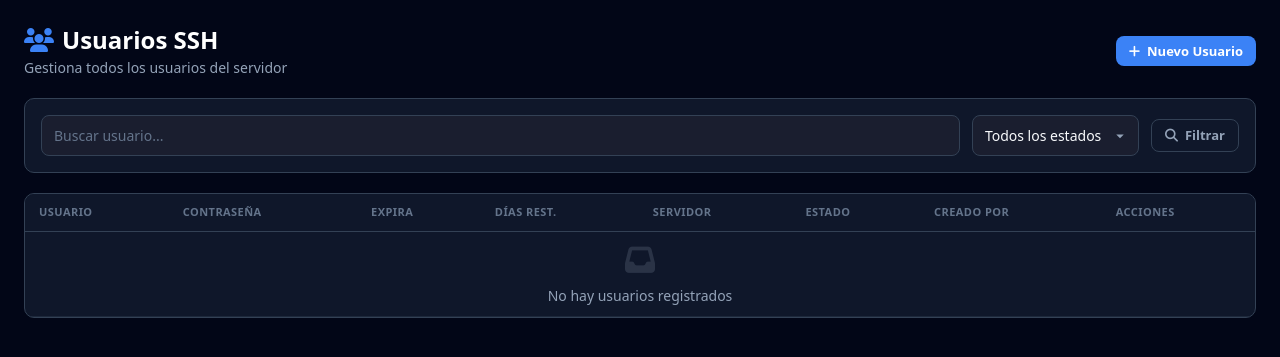
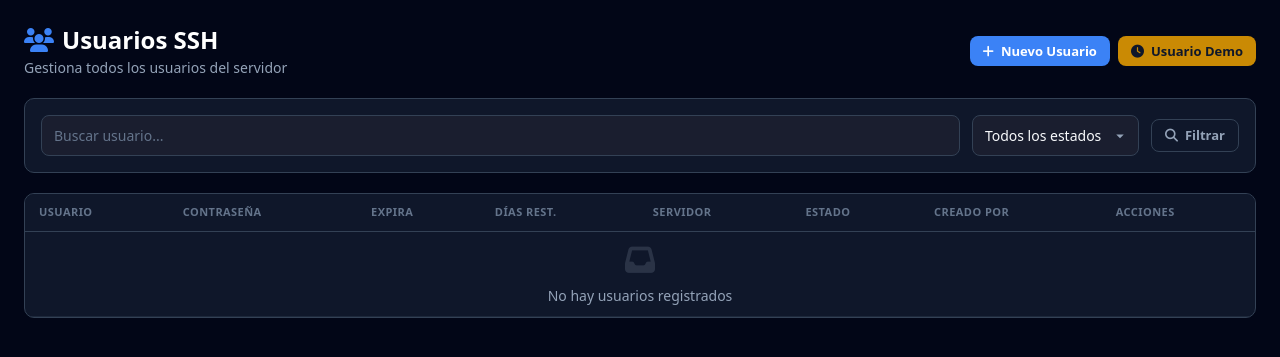
Before and after one commit to snblcl-dev/PanelSSH, a Python web app: template templates/admin/users.html in a window 1280 px wide. Shown: the top 357 px of the page. Run offline with Jinja, Linux system fonts and the light colour scheme; the template is opened without the code that fills it, so the values that code supplies are empty; some libraries are stand-ins or nearby versions.

Commit message:
fix: merge fix/expirados-dropbear + boton Demo en seccion Usuarios
- system_sync_expired_users() ahora bloquea demos expirados al cargar dashboard
- Boton 'Usuario Demo' tambien en /admin/users (no solo dashboard)
- Modal de crear demo en ambas paginas

```diff
--- a/templates/admin/users.html
+++ b/templates/admin/users.html
@@ -8,7 +8,10 @@
             <h1 class="text-xl md:text-2xl font-bold text-white"><i class="fas fa-users text-accent mr-2"></i>Usuarios SSH</h1>
             <p class="text-xs md:text-sm text-muted mt-0.5">Gestiona todos los usuarios del servidor</p>
         </div>
-        <button onclick="openModal('createUserModal')" class="btn btn-primary btn-sm"><i class="fas fa-plus"></i>Nuevo Usuario</button>
+        <div class="flex items-center gap-2">
+            <button onclick="openModal('createUserModal')" class="btn btn-primary btn-sm"><i class="fas fa-plus"></i>Nuevo Usuario</button>
+            <button onclick="openModal('createDemoModal')" class="btn btn-warning btn-sm"><i class="fas fa-clock"></i>Usuario Demo</button>
+        </div>
     </div>
 
     <!-- Filters -->
@@ -131,6 +134,23 @@
     </div>
 </div>
 
+<!-- Modal: Create Demo User -->
+<div class="modal-overlay" id="createDemoModal">
+    <div class="modal-card">
+        <div class="flex items-center justify-between mb-5"><h3 class="text-lg font-bold text-white"><i class="fas fa-clock text-warning mr-2"></i>Usuario Demo</h3><button onclick="closeModal('createDemoModal')" class="text-muted hover:text-white"><i class="fas fa-times text-lg"></i></button></div>
+        <form method="POST" action="{{ url_for('admin.user_create_demo') }}" class="space-y-4">
+            <div><label class="block text-sm font-medium text-muted mb-1.5">Nombre de Usuario</label><input type="text" name="username" class="input" placeholder="Ej: demo1" required></div>
+            <div class="grid grid-cols-2 gap-4">
+                <div><label class="block text-sm font-medium text-muted mb-1.5">Duración (minutos)</label><select name="minutes" class="input"><option value="10">10 minutos</option><option value="30" selected>30 minutos</option><option value="60">1 hora</option><option value="120">2 horas</option><option value="180">3 horas</option></select></div>
+                <div><label class="block text-sm font-medium text-muted mb-1.5">Conexiones</label><input type="number" name="max_connections" class="input" value="1" min="1" max="10"></div>
+            </div>
+            {% if servers %}<div><label class="block text-sm font-medium text-muted mb-1.5">Servidor <span class="text-muted/60 text-xs">(opcional)</span></label><select name="server_id" class="input"><option value="">Local (este servidor)</option>{% for s in servers %}<option value="{{ s.id }}">{{ s.name }}{% if s.location %} · {{ s.location }}{% endif %}</option>{% endfor %}</select></div>{% endif %}
+            <div class="bg-warning/5 border border-warning/20 rounded-lg p-3 text-xs text-muted"><i class="fas fa-info-circle text-warning mr-1"></i>El usuario se <strong class="text-warning">bloqueará automáticamente</strong> al cumplirse el tiempo.</div>
+            <button type="submit" class="btn btn-warning w-full justify-center py-3"><i class="fas fa-clock mr-1.5"></i>Crear Usuario Demo</button>
+        </form>
+    </div>
+</div>
+
 <script>
 function openRenewModal(id,username,days,max){document.getElementById('renewUserId').value=id;document.getElementById('renewUsername').textContent=username;document.getElementById('renewDays').value=days;document.getElementById('renewMaxConn').value=max;openModal('renewUserModal');}
 </script>
```
